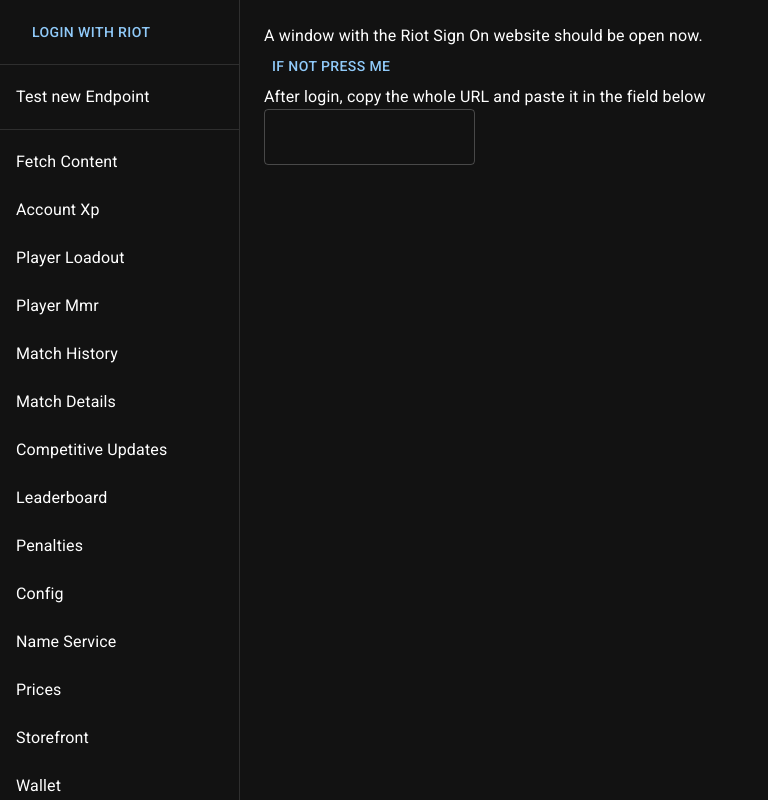
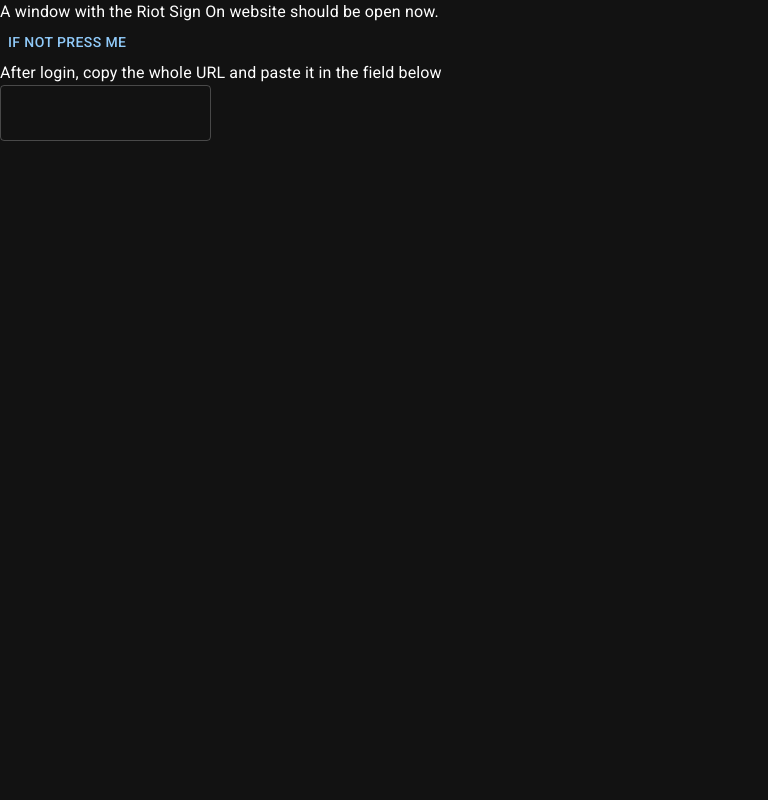
Before and after one commit to absmaa21/wingman-web, a React (Vite) app: page /val-auth in a window 1280 px wide. Shown: the whole page, without its empty margins (0-768 px from the left). Built offline with nearby package versions, Linux system fonts and the light colour scheme.

Commit message:
first init changes

```diff
--- a/src/App.tsx
+++ b/src/App.tsx
@@ -1,20 +1,18 @@
 import {Route, Routes} from "react-router";
-import Layout from "./components/Layout.tsx";
 import Introduction from "./screens/Introduction.tsx";
-import Endpoint from "./screens/Endpoint.tsx";
 import ValAuth from "./screens/ValAuth.tsx";
+import ProtectedRoute from "./components/ProtectedRoute.tsx";
 
 function App() {
 
   return (
-    <Layout>
-      <Routes>
-        <Route index element={<Introduction/>} />
-        <Route path={'/val-auth'} element={<ValAuth/>} />
-        <Route path={'/endpoint/:urlKey'} element={<Endpoint/>} />
-        <Route path={'/endpoint/test'} element={<Endpoint isTest/>} />
-      </Routes>
-    </Layout>
+    <Routes>
+      <Route index element={<Introduction/>}/>
+      <Route path={'/val-auth'} element={<ValAuth/>}/>
+      <Route element={<ProtectedRoute/>}>
+
+      </Route>
+    </Routes>
   )
 }
 
--- a/src/components/Layout.tsx
+++ b/src/components/Layout.tsx
@@ -1,59 +1,11 @@
-import {
-  Box,
-  Divider,
-  Drawer,
-  List,
-  ListItem,
-  ListItemButton,
-  ListItemText,
-  Toolbar,
-} from "@mui/material";
+import {Box} from "@mui/material";
 import type {ReactNode} from "react";
-import {ValApiUrl, ValApiUrlKeyToText} from "../types/valapi/valapiurl.ts";
 import {useNavigate} from "react-router";
-import RsoPopupButton from "./RsoPopupButton.tsx";
-
-const drawerWidth: number = 240
-
 function Layout({children}: {children: ReactNode}) {
 
-  const navigate = useNavigate()
+  return (
+    <Box sx={{display: 'flex', flexDirection: 'column', height: window.innerHeight, bgcolor: '#f00'}}>
 
-  return (
-    <Box sx={{display: 'flex', height: window.innerHeight, bgcolor: '#f00'}}>
-      <Drawer
-        sx={{
-          width: drawerWidth,
-          height: '100%',
-          flexShrink: 0,
-          '& .MuiDrawer-paper': {
-            width: drawerWidth,
-            boxSizing: 'border-box',
-          },
-        }}
-        variant={'permanent'}
-        anchor={'left'}
-      >
-        <Toolbar>
-          <RsoPopupButton func={() => navigate('/val-auth')} />
-        </Toolbar>
-        <Divider/>
-        <List>
-          <ListItem key={'testing'} disablePadding>
-            <ListItemButton onClick={() => navigate(`/endpoint/test`)}>
-              <ListItemText primary={'Test new Endpoint'} />
-            </ListItemButton>
-          </ListItem>
-          <Divider sx={{my: 1}}/>
-          {Object.keys(ValApiUrl).map(key => (
-            <ListItem key={key} disablePadding>
-              <ListItemButton onClick={() => navigate(`/endpoint/${key.toLowerCase()}`)}>
-                <ListItemText primary={ValApiUrlKeyToText(key)} />
-              </ListItemButton>
-            </ListItem>
-          ))}
-        </List>
-      </Drawer>
 
       <Box
         component={'main'}
--- /dev/null
+++ b/src/components/ProtectedRoute.tsx
@@ -0,0 +1,28 @@
+import useUser from "../hooks/useUser.ts";
+import {Navigate, Outlet, type To} from "react-router";
+
+interface Props {
+  adminOnly?: boolean,
+  redirectPath?: To,
+}
+
+const admin_puuids: string[] = [
+
+]
+
+function ProtectedRoute({ adminOnly, redirectPath }: Props) {
+  const redirect: To = redirectPath ?? '/'
+  const { user } = useUser()
+
+  if (!user) {
+    return <Navigate to={redirect} replace />
+  }
+
+  if (adminOnly && !admin_puuids.includes(user.puuid)) {
+    return <Navigate to={redirect} replace />
+  }
+
+  return <Outlet/>
+}
+
+export default ProtectedRoute;
--- a/src/index.css
+++ b/src/index.css
@@ -1,3 +1,3 @@
 :root {
-  color-scheme: light dark;
+    margin: 0;
 }
--- a/src/screens/Endpoint.tsx
+++ /dev/null
@@ -1,114 +0,0 @@
-import {useNavigate, useParams} from "react-router";
-import {ValApiUrl, ValApiUrlKeyToText} from "../types/valapi/valapiurl.ts";
-import {Box, Button, Container, MenuItem, Paper, Select, TextField, Typography} from "@mui/material";
-import {useEffect, useState} from "react";
-import * as React from "react";
-import { Send } from "@mui/icons-material";
-import {Prism} from "react-syntax-highlighter";
-import {useQuery} from "@tanstack/react-query";
-import {ValApiWrapper} from "../backend/QueryHelpers.ts";
-import useUser from "../hooks/useUser.ts";
-
-
-const paramRegex = /\{(.*?)\}/g
-
-interface Props {
-  isTest?: boolean,
-}
-
-function Endpoint({isTest}: Props) {
-
-  const {urlKey} = useParams()
-  const navigate = useNavigate()
-  const {user} = useUser()
-  const [fetch, setFetch] = useState<Fetch>({url: '', method: 'GET'})
-  const [urlParams, setUrlParams] = useState<string[]>([])
-  const [jsonInput, setJsonInput] = useState<string>('{}')
-
-  const Query = useQuery({
-    queryKey: [fetch.url],
-    queryFn: () => ValApiWrapper(fetch.url, user!, {body: jsonInput, method: fetch.method}),
-    enabled: false,
-    retry: false,
-  })
-
-  function onUrlChange(event: React.ChangeEvent<HTMLTextAreaElement | HTMLInputElement>) {
-    setFetch({...fetch, url: event.target.value})
-  }
-
-  useEffect(() => {
-    if (isTest) {
-      setFetch({method: 'GET', url: ''})
-      return
-    }
-
-    if (!urlKey || !Object.keys(ValApiUrl).includes(urlKey.toUpperCase())) {
-      console.debug('Selected endpoint is invalid. Redirecting..')
-      navigate('/')
-      return
-    }
-
-    setFetch(p => ({...p, url: ValApiUrl[urlKey.toUpperCase() as keyof typeof ValApiUrl]}))
-  }, [isTest, navigate, urlKey])
-
-  useEffect(() => {
-    setUrlParams([])
-    fetch.url.match(paramRegex)?.map(param =>
-      setUrlParams(p => [...p, param.substring(1, param.length-1)]))
-  }, [fetch.url]);
-
-  return (
-    <Container>
-      <Typography variant={'h4'} component={'h1'} align={'center'} mb={2}>
-        {isTest ? 'Testing new Endpoint' : ValApiUrlKeyToText(urlKey!.toUpperCase())}
-      </Typography>
-      <Box>
-        <Select
-          value={fetch.method}
-          onChange={(e) => setFetch({...fetch, method: e.target.value})}
-          sx={{fontWeight: 'bold'}}
-        >
-          {['GET', 'POST', 'PUT', 'DELETE'].map(m => (
-            <MenuItem value={m}>{m}</MenuItem>
-          ))}
-        </Select>
-        <TextField
-          variant={'filled'} type={'url'} disabled={!isTest} onChange={onUrlChange} value={fetch.url}
-          sx={{width: `calc(100% - ${158}px)`, mx: 1}} slotProps={{htmlInput: {sx: {padding: 2}}}}
-        />
-        <Button variant={'contained'} color={'inherit'} sx={{verticalAlign: 'top', p: 2}} onClick={() => Query.refetch()} disabled={!user}>
-          <Send/>
-        </Button>
-      </Box>
-
-      <Typography variant={'subtitle1'} sx={{textAlign: 'center', mt: 2}}>
-        Body
-      </Typography>
-      <TextField
-        label="Custom JSON"
-        multiline
-        minRows={6}
-        fullWidth
-        value={jsonInput}
-        onChange={(e) => setJsonInput(e.target.value)}
-        sx={{ mb: 2 }}
-      />
-
-      <Typography variant={'subtitle1'} sx={{textAlign: 'center', mt: 2}}>
-        Following Variables will be replaced by their value automatically.
-      </Typography>
-      {urlParams.map(p => <p key={p}>{p}</p>)}
-
-      <Typography variant={'subtitle1'} sx={{textAlign: 'center', mt: 2}}>
-        Response
-      </Typography>
-      <Paper elevation={3} sx={{ p: 2, overflowX: 'auto' }}>
-        <Prism language={'JavaScript'}>
-          {JSON.stringify(Query.data ?? Query.error, null, 2)}
-        </Prism>
-      </Paper>
-    </Container>
-  );
-}
-
-export default Endpoint;
--- a/src/screens/Introduction.tsx
+++ b/src/screens/Introduction.tsx
@@ -2,8 +2,8 @@
 
 function Introduction() {
   return (<>
-    <Typography variant={'h4'}>
-      Welcome to the Valorant API Playground (unoffical)
+    <Typography variant={'h4'} component={'h1'}>
+      Welcome to wingman!
     </Typography>
   </>);
 }
```
Also changed, not shown: package.json (+22 -22 lines), 1 other file (tests, documents, lock files or other folders).
